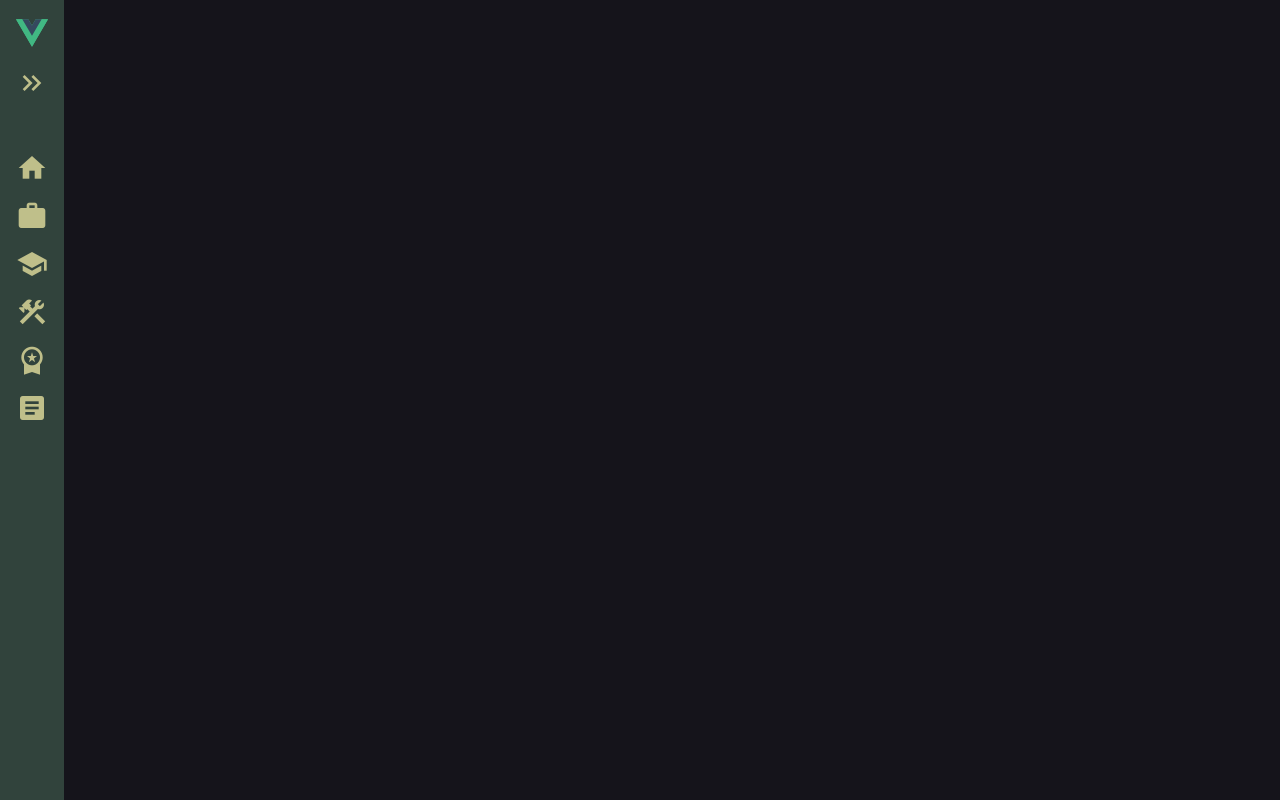
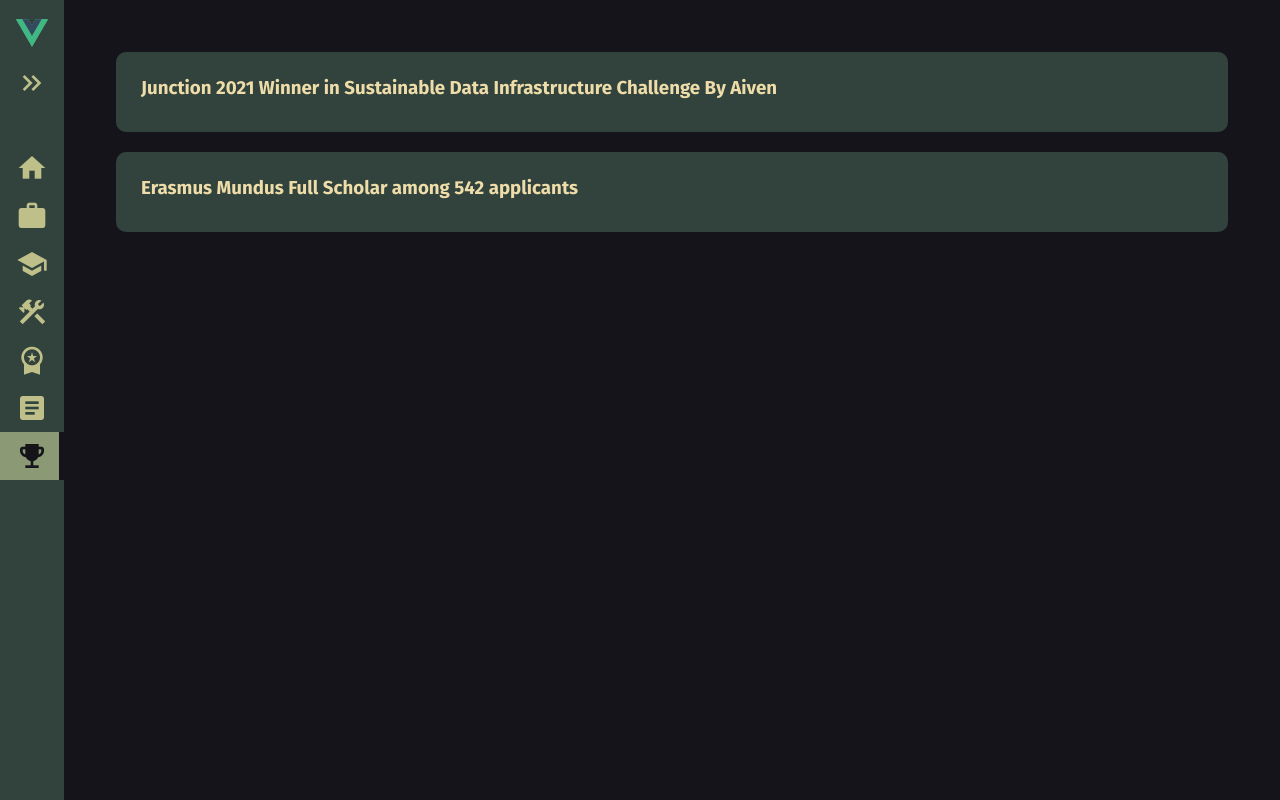
Before and after one commit to sepehrjavid/sepehrjavid-website, a Vue app: page /achievements in a window 1280 px wide. Built offline with nearby package versions, Linux system fonts and the light colour scheme.

Commit message:
add achievments section

```diff
--- /dev/null
+++ b/src/components/AchievementItem.vue
@@ -0,0 +1,30 @@
+<template>
+    <section class="achievement">
+        <h3 class="title"> {{ achievement.title }}</h3>
+    </section>
+</template>
+
+<script setup>
+const props = defineProps(['achievement'])
+</script>
+
+<style lang="scss" scoped>
+.achievement {
+    margin: 20px;
+    background-color: var(--secondary);
+    padding: 25px;
+    border-radius: 10px;
+    transition: transform 0.3s, box-shadow 0.3s;
+
+    &:hover {
+        transform: translateY(-5px);
+        box-shadow: 0 4px 8px var(--secondary);
+    }
+
+    .title {
+        margin-bottom: 8px;
+        color: var(--light-more);
+    }
+
+}
+</style>
--- a/src/components/Sidebar.vue
+++ b/src/components/Sidebar.vue
@@ -34,6 +34,10 @@
             <router-link to="/publications" class="button">
                 <span class="material-icons">article</span>
                 <span class="text">Publications</span>
+            </router-link>
+            <router-link to="/achievements" class="button">
+                <span class="material-icons">emoji_events</span>
+                <span class="text">Achievements</span>
             </router-link>
         </div>
     </aside>
--- a/src/router/index.js
+++ b/src/router/index.js
@@ -26,6 +26,10 @@ const router = createRouter({
         {
             path: '/publications',
             component: () => import('../views/Publications.vue')
+        },
+        {
+            path: '/achievements',
+            component: () => import('../views/Achievements.vue')
         }
     ]
 })
--- /dev/null
+++ b/src/views/Achievements.vue
@@ -0,0 +1,22 @@
+<template>
+    <main class="achievements-page">
+        <AchievementItem v-for="(achievement, index) in achievements" :key="index" :achievement="achievement" />
+    </main>
+</template>
+
+<script setup>
+import AchievementItem from '../components/AchievementItem.vue';
+import { ref } from 'vue';
+
+const achievements = ref([
+    {
+        title: 'Junction 2021 Winner in Sustainable Data Infrastructure Challenge By Aiven'
+    },
+    {
+        title: 'Erasmus Mundus Full Scholar among 542 applicants'
+    }
+]);
+
+</script>
+
+<style lang="scss" scoped></style>
```
